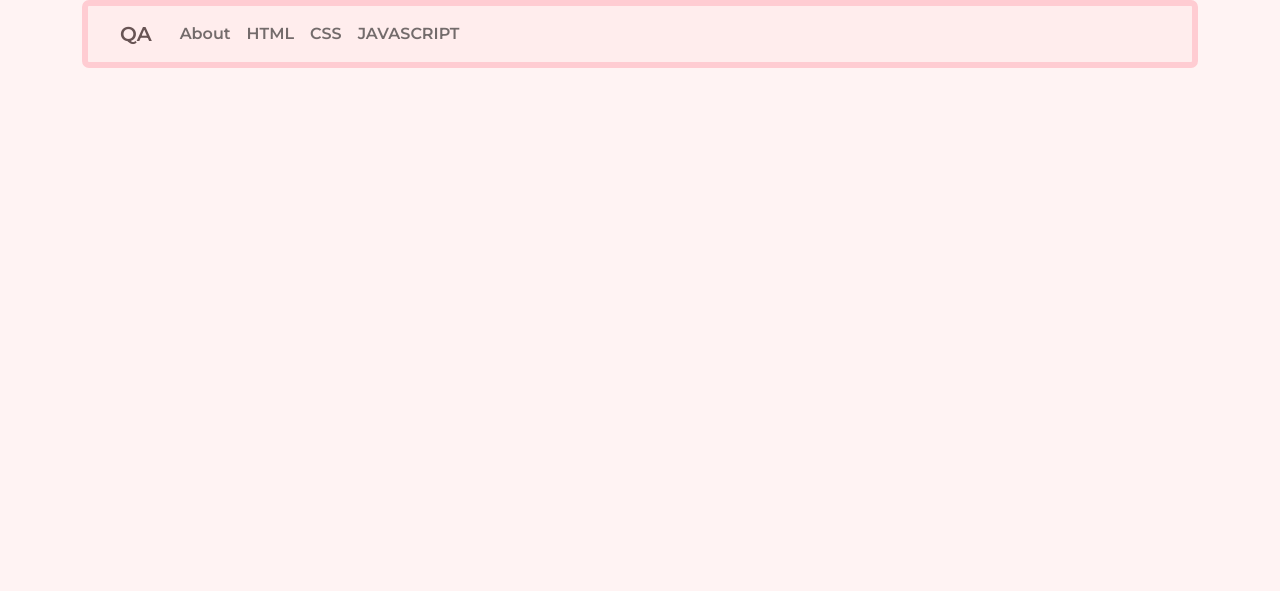
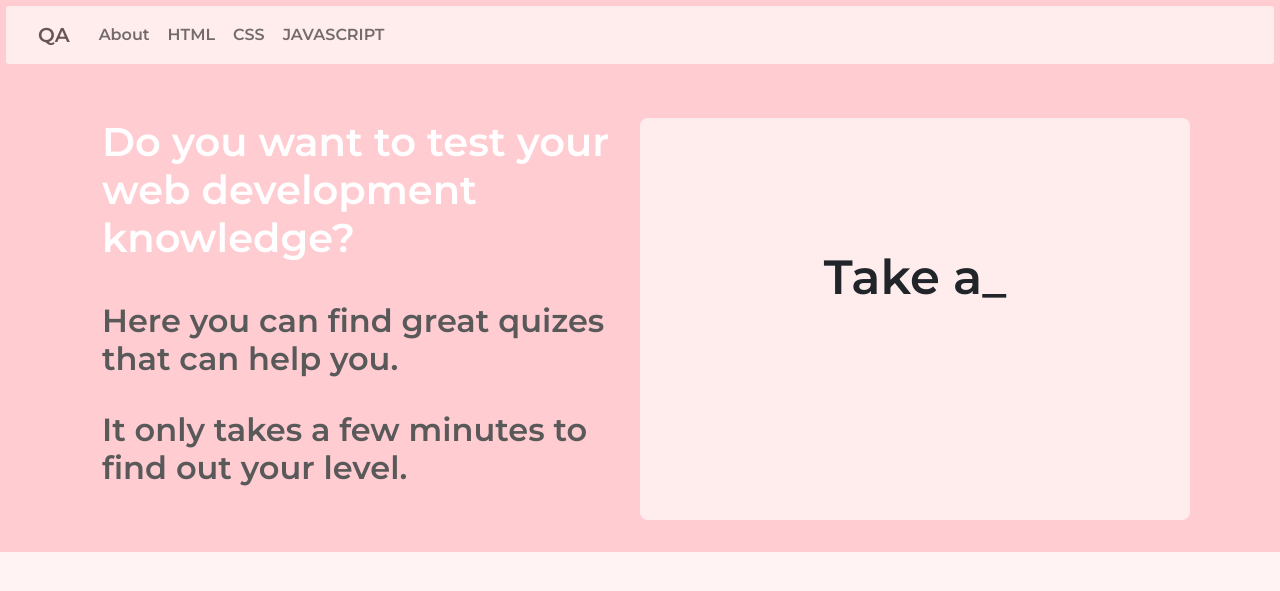
Before and after one commit to sndr-23-56/Quiz-App, a PHP site: page / in a window 1280 px wide. Shown: the top 591 px of the page. Run offline with PHP 8.4, Linux system fonts and the light colour scheme.

Commit message:
delete commented code, style-welcome area, about txt, animated text in welcome area, links for moving to quiz, navbar on full width

```diff
--- a/StylesCSS/styles.css
+++ b/StylesCSS/styles.css
@@ -1,12 +1,21 @@
 body {
-    align-items: center;
+    /* align-items: center;
     display: flex;
-    justify-content: center;
+    justify-content: center; */
+    margin: 0px;
+    padding: 0px;
+    overflow-x: hidden;
     font-family: 'Montserrat', sans-serif;
     /* background-color: #fdf6f6;  */
     background-color: #fff3f3;
     /* background-color: #FFEDED; */
 }
+
+
+/*  margin: 0px;
+    padding: 0px;
+    overflow-x: hidden;
+ */
 
 h1 {
     font-weight: bold;
@@ -26,11 +35,12 @@ h2 {
     background-color: #FFEDED;
     border: 6px solid #FFCCD2;
     /* #FFCCD2 */
-    border-radius: 7px;
+    border-radius: 9px;
     margin: 0em 0em 1em;
 }
 
 .navbar-item {
+    border: 1px solid #FFEDED;
     padding-left: 1em;
 }
 
@@ -46,6 +56,23 @@ h2 {
     margin-right: 0.5em;
 }
 
+.welcome-area {
+    padding: 2em;
+}
+
+.animated-text-area {
+    background-color: #FFEDED;
+    border: 3px solid #FFEDED;
+    border-radius: 8px;
+    padding: 8em 1em;
+}
+
+.welcome-area-animated-txt {
+    font-weight: bold;
+    text-align: center;
+    font-size: 3em;
+}
+
 .home {
     /* background-color: #FFEDED; */
     color: rgb(79, 79, 79);
@@ -58,7 +85,7 @@ h2 {
     border: 6px solid #FFCCD2;
     border-radius: 7px;
     color: rgb(79, 79, 79);
-    padding: 2em 1em;
+    padding: 2em;
     margin: 2em auto;
     /* margin: 4em 2.5em; */
     text-align: left;
@@ -266,3 +293,16 @@ hr {
 .hide {
     display: none;
 }
+
+.visible {
+    opacity: 1;
+}
+
+.partially-visible {
+    opacity: 0.8;
+    /* background-color: #F5FEC0; */
+}
+
+.hidden {
+    opacity: 0.4;
+}
--- a/index.html
+++ b/index.html
@@ -25,9 +25,7 @@
 </head>
 
 <body>
-    <div class="container">
-        <div class="row">
-            <div class="col-12">
+    <div style="background-color: #FFCCD2;">
         <nav class="navbar navbar-expand-lg navigation-bar">
             <div class="container-fluid">
                 <a class="navbar-brand fw-bold brand" href="#">QA</a>
@@ -37,36 +35,72 @@
                 <div class="collapse navbar-collapse justify-content-start" id="navbarNav">
                     <ul class="navbar-nav">
                         <li class="nav-item fw-bold">
-                                    <a class="nav-link navbar-item" id="navbar-about" aria-current="page" href="#">About</a>
+                            <a class="nav-link navbar-item" id="navbar-about" aria-current="page" href="#about-text">About</a>
                         </li>
                         <li class="nav-item fw-bold">
-                                    <a class="nav-link navbar-item" id="navbar-html" href="#">HTML</a>
+                            <a class="nav-link navbar-item" id="navbar-html" href="#display-area">HTML</a>
                         </li>
                         <li class="nav-item fw-bold">
-                                    <a class="nav-link navbar-item" id="navbar-css" href="#">CSS</a>
+                            <a class="nav-link navbar-item" id="navbar-css" href="#display-area">CSS</a>
                         </li>
                         <li class="nav-item fw-bold">
-                                    <a class="nav-link navbar-item" id="navbar-js" href="#">JAVASCRIPT</a>
+                            <a class="nav-link navbar-item" id="navbar-js" href="#display-area">JAVASCRIPT</a>
                         </li>
                     </ul>
                 </div>
             </div>
         </nav>
+        <div class="container welcome-area" style="background-color: #FFCCD2;">
+            <div class="row">
+                <div class="col-12 col-lg-6">
+                    <h1 style="color: white; margin-bottom: 1em;">Do you want to test your web development knowledge?</h1>
+                    <h2 style="color: #595959;">Here you can find great quizes that can help you.</h2>
+                    <h2 style="color: #595959;">It only takes a few minutes to find out your level.</h2>
+                </div>
+                <div class="col-12 col-lg-6 animated-text-area">
+                    <h1 class="visible welcome-area-animated-txt" id="welcome-area-txt">Take a quiz now!</h1>
+                </div>
+            </div>
+            <!-- <h1 style="color: white; margin-bottom: 1em;">Do you want to test your web development knowledge?</h1>
+            <h2 style="color: #595959;">Here you can find great quizes that can help you.</h2>
+            <h2 style="color: #595959;">It only takes a few minutes to find out your level.</h2> -->
+
+        </div>
+
+    </div>
+    <div class="container" id="display-area">
+        <div class="row">
+            <div class="col-12">
 
             </div>
         </div>
 
 
-        <div class="row home hide" id="home">
+        <!-- <div class="row home hide" id="home">
             <h1>The best quiz website!</h1>
-        </div>
+        </div> -->
 
         <div class="row hide" id="about-text">
             <div class="col-12">
                 <div class="about">
-                    <h2>Want to test your knowledge in HTML, CSS and more?</h2>
-                    <h3>Try our special quizes and test your knowledge!</h3>
-                    <h3>It doesn't take long and you'll find out your level.</h3>
+                    <h2>This is the right place to take quizes about HTML, CSS and more!</h2>
+                    <h3>With a few simple steps you'll know your level.</h3>
+                    <ul>
+                        <li>
+                            <h3>Select and start a quiz.</h3>
+
+                        </li>
+                        <li>
+                            <h3>Read each question carefully and select the right answer.</h3>
+                        </li>
+                        <li>
+                            <h3>At the end you'll get a report on your answers.</h3>
+                        </li>
+                    </ul>
+                    <h2>Have fun!</h2>
+
+                    <!-- <h3>It doesn't take long and you'll find out your level.</h3>
+                    <h3>At the end you can also see the good and wrong answers.</h3> -->
                 </div>
 
             </div>
@@ -76,7 +110,9 @@
             <div class="col-12">
                 <div class="quiz-start-end hide" id="quiz-start-box">
                     <h2 id="quiz-start-message">Ready to start your quiz?</h2>
+                    <a href="#display-area">
                         <button class="btn_next" id="button_start">Start</button>
+                    </a>
                 </div>
 
             </div>
--- a/scripts.js
+++ b/scripts.js
@@ -37,7 +37,7 @@ const css_link = document.getElementById("navbar-css");
 const javascriptlink = document.getElementById("navbar-js");
 
 // home and about areas
-const home = document.getElementById("home");
+// const home = document.getElementById("home");
 const aboutText = document.getElementById("about-text");
 
 // quiz end screen
@@ -104,7 +104,7 @@ function copyJavascriptJSONData() {
 button_start.addEventListener("click", () => {
     quiz_start_div.classList.add("hide");
     aboutText.classList.add("hide");
-    home.classList.add("hide");
+    // home.classList.add("hide");
     button_next.innerText = "Next";
     quizArea.classList.remove("hide");
     right_answers = 0;
@@ -114,7 +114,7 @@ button_start.addEventListener("click", () => {
 // display home and about text on click on navbar
 aboutLink.addEventListener("click", () => {
     aboutText.classList.remove("hide");
-    home.classList.remove("hide");
+    // home.classList.remove("hide");
 })
 
 // move to css quiz
@@ -193,7 +193,7 @@ htmlLink.addEventListener("click", () => {
 
 function clearScreen() {
     aboutText.classList.add("hide");
-    home.classList.add("hide");
+    // home.classList.add("hide");
     quizArea.classList.add("hide");
     questions_and_answers_box.classList.add("hide");
 }
@@ -375,7 +375,7 @@ function restartQuiz() {
     quiz_start_div.classList.remove("hide");
     questions_and_answers_box.classList.add("hide");
     aboutText.classList.add("hide");
-    home.classList.add("hide");
+    // home.classList.add("hide");
 
     // empty user answers array
     while (user_answers.length >= 1) {
@@ -476,3 +476,45 @@ function displayAnswers() {
         }
     }
 }
+
+
+const welcome_text = document.getElementById("welcome-area-txt");
+// setInterval(changeTextVisibility, 1000);
+
+function changeTextVisibility() {
+    if (welcome_text.classList.contains("visible")) {
+        welcome_text.classList.remove("visible");
+        welcome_text.classList.add("partially-visible");
+    } else if (welcome_text.classList.contains("partially-visible")) {
+        welcome_text.classList.remove("partially-visible");
+        welcome_text.classList.add("hidden");
+    } else if (welcome_text.classList.contains("hidden")) {
+        welcome_text.classList.remove("hidden");
+        welcome_text.classList.add("visible");
+    }
+}
+
+let finalMessage = "Take a quiz now!";
+let message = "";
+let currentMessageIndex = 0;
+// addLetter();
+
+setInterval(addLetter, 300);
+
+function addLetter() {
+    if (message.length === finalMessage.length) {
+        message = "T";
+        currentMessageIndex = 1;
+        // console.log(message);
+        welcome_text.innerText = message + "_";
+    } else if (message.length < finalMessage.length) {
+        message = message + finalMessage[currentMessageIndex];
+        currentMessageIndex++;
+        // console.log(message);
+        if (message.length === finalMessage.length) {
+            welcome_text.innerText = message;
+        } else {
+            welcome_text.innerText = message + "_";
+        }
+    }
+}
```
Lines whose indentation alone changed are shown as unchanged.
